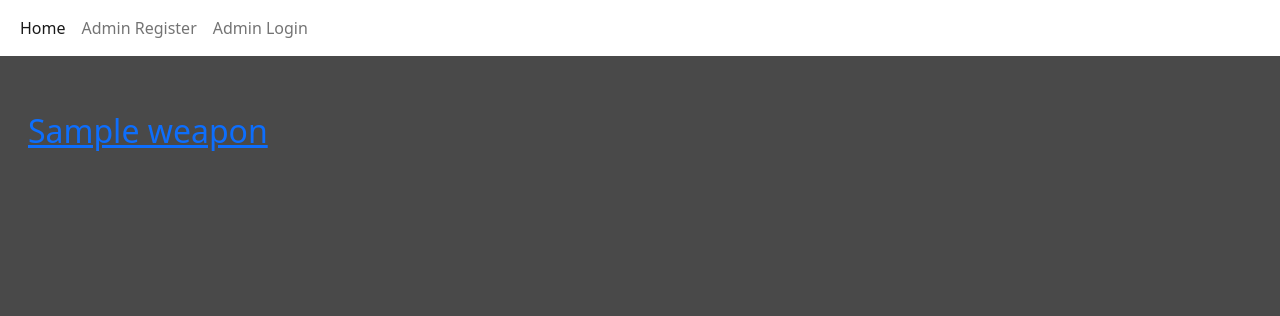
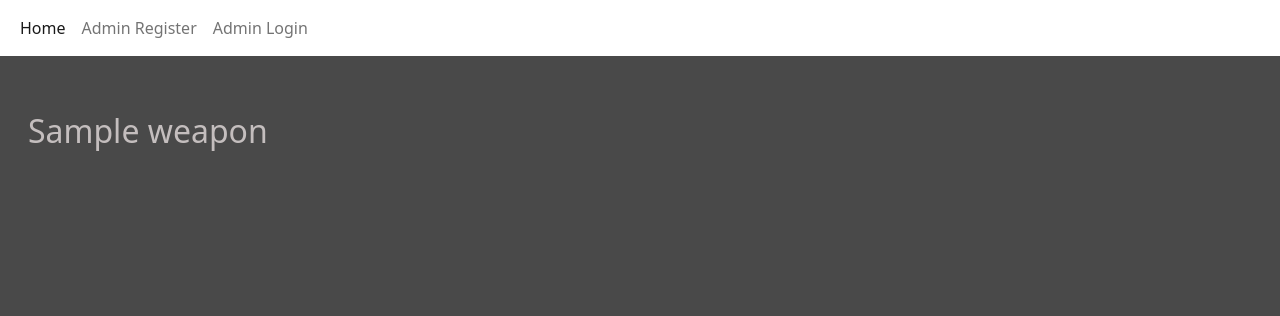
Before and after one commit to Code-Institute-Submissions/Nic-Wallace-dayz-weapons, a Django app: page / in a window 1280 px wide. Shown: the top 316 px of the page. Run offline with Django 3.2, Linux system fonts and the light colour scheme; tables that the repository leaves empty hold one stand-in row (values such as "Sample post").

Commit message:
Remove hyperlink styling

```diff
--- a/static/css/style.css
+++ b/static/css/style.css
@@ -17,6 +17,17 @@ body {
 .card {
     border: none;
     background-color: transparent;
+    text-decoration: none;
+}
+
+a {
+    color: #c4bebe;
+    text-decoration: none;
+}
+
+a:hover {
+    color: #347943;
+    text-decoration: none;
 }
 
 .image-container {
```
